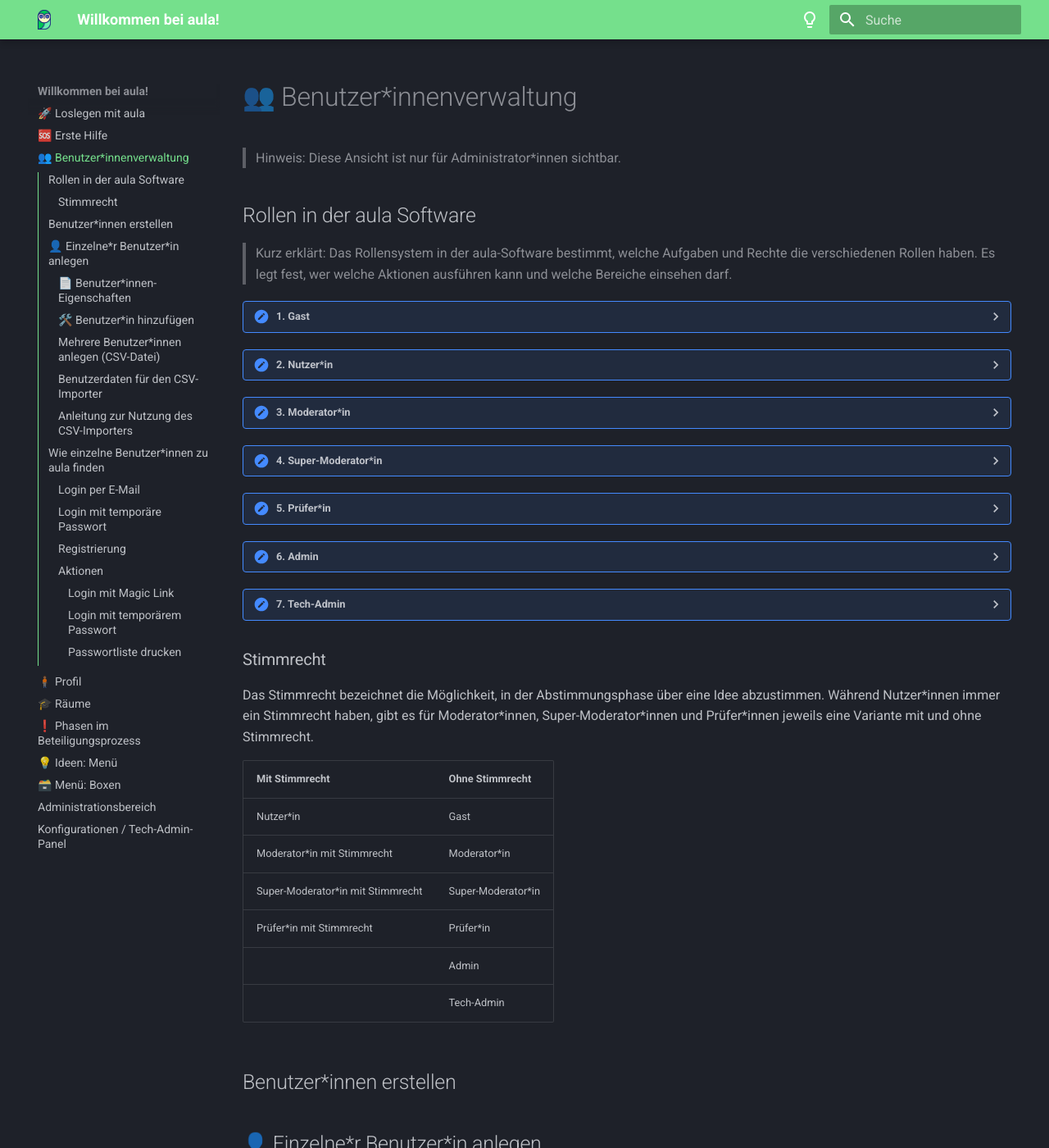
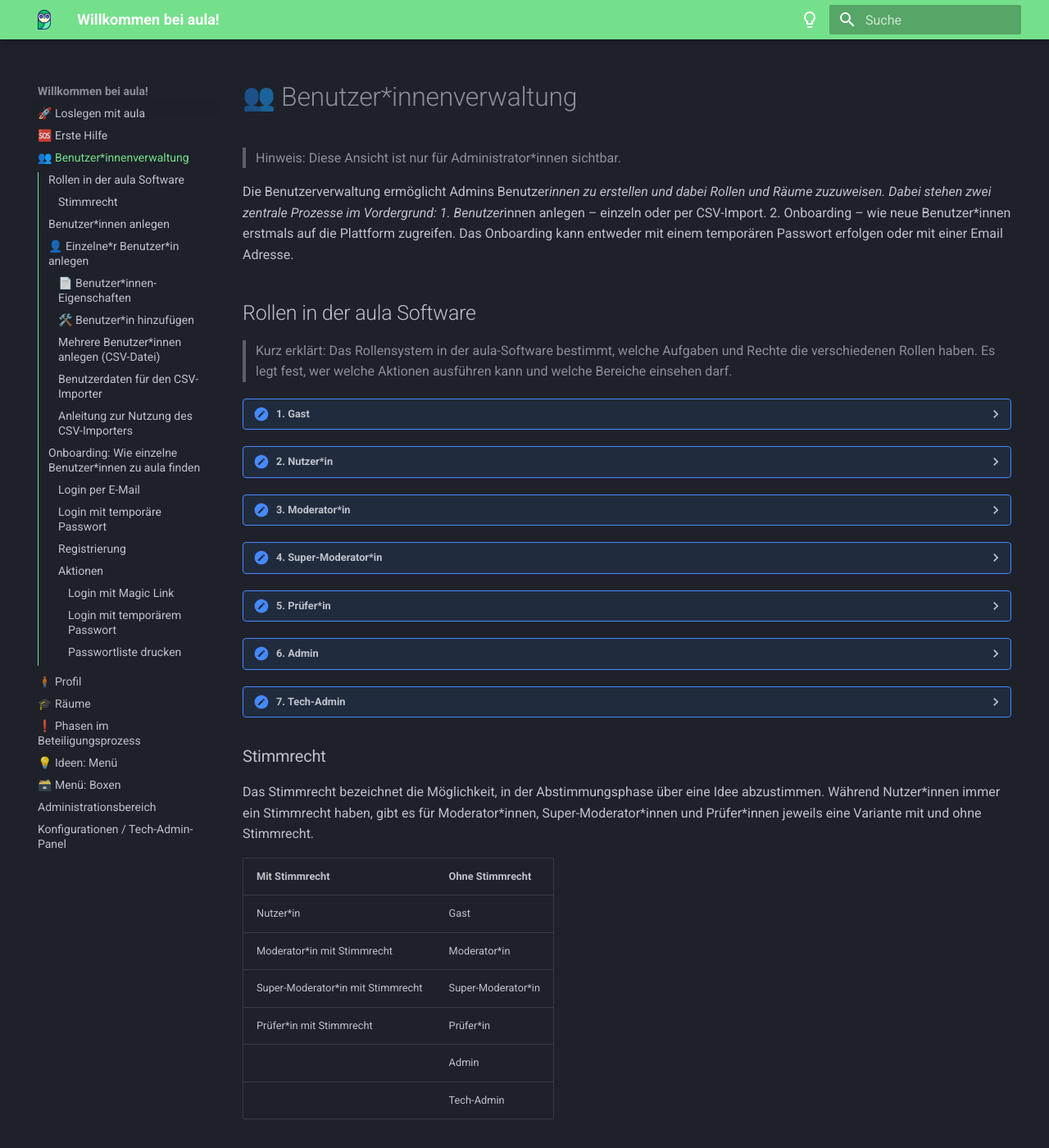
Before and after one commit to leonard-haas/docs_aula, an MkDocs documentation site: the page built from docs/benutzerverwaltung.md, in a window 1280 px wide and 1400 px high. Shown: the whole window at 82% size. Built offline with MkDocs 1.6.1 and Material for MkDocs 9.7.7, drawn with Linux system fonts in a browser that asks for light colours; some of the changed text lies outside the part shown.

Commit message:
changed benutzerverwaltung

```diff
--- a/docs/benutzerverwaltung.md
+++ b/docs/benutzerverwaltung.md
@@ -1,5 +1,11 @@
 # 👥 Benutzer\*innenverwaltung
 > Hinweis: Diese Ansicht ist nur für Administrator\*innen sichtbar.
+
+Die Benutzerverwaltung ermöglicht Admins Benutzer*innen zu erstellen und dabei Rollen und Räume zuzuweisen. Dabei stehen zwei zentrale Prozesse im Vordergrund:
+1.	Benutzer*innen anlegen – einzeln oder per CSV-Import.
+2.	Onboarding – wie neue Benutzer*innen erstmals auf die Plattform zugreifen.
+Das Onboarding kann entweder mit einem temporären Passwort erfolgen oder mit einer Email Adresse.
+
 
 ## Rollen in der aula Software
 
@@ -54,7 +60,7 @@ Das Stimmrecht bezeichnet die Möglichkeit, in der Abstimmungsphase über eine I
 |                                  | Admin                   |
 |                                  | Tech-Admin              |
 
-## Benutzer\*innen erstellen
+## Benutzer\*innen anlegen
 
 ## 👤 Einzelne\*r Benutzer\*in anlegen
 
@@ -129,7 +135,7 @@ Zu Anfang kannst du den echten Namen auch in die ersten drei Spalten einfügen.
 
 ---
 
-## Wie einzelne Benutzer\*innen zu aula finden
+## Onboarding: Wie einzelne Benutzer\*innen zu aula finden
 
 Der Onboarding-Prozess beschreibt, wie Benutzer\*innen erstmals auf die Plattform zugreifen können. Es gibt zwei Möglichkeiten, wie eine Person sich nach der Erstellung ihres Kontos anmelden kann:
 
```
